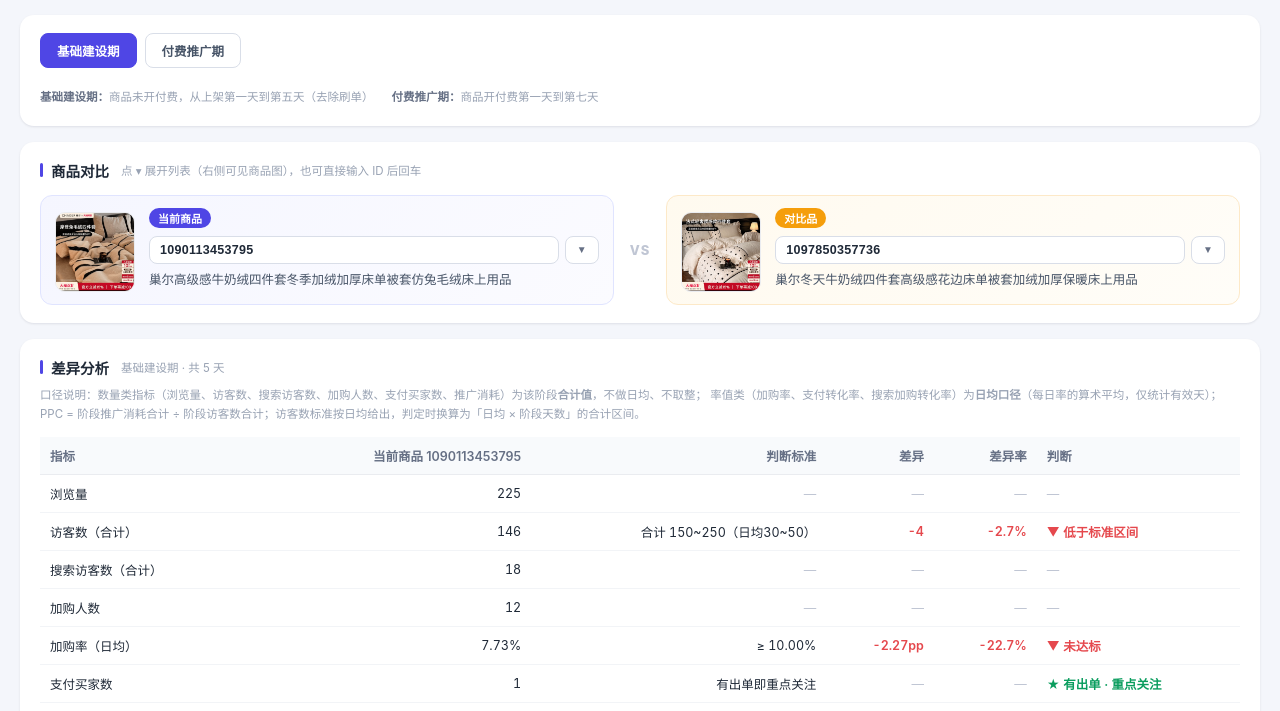
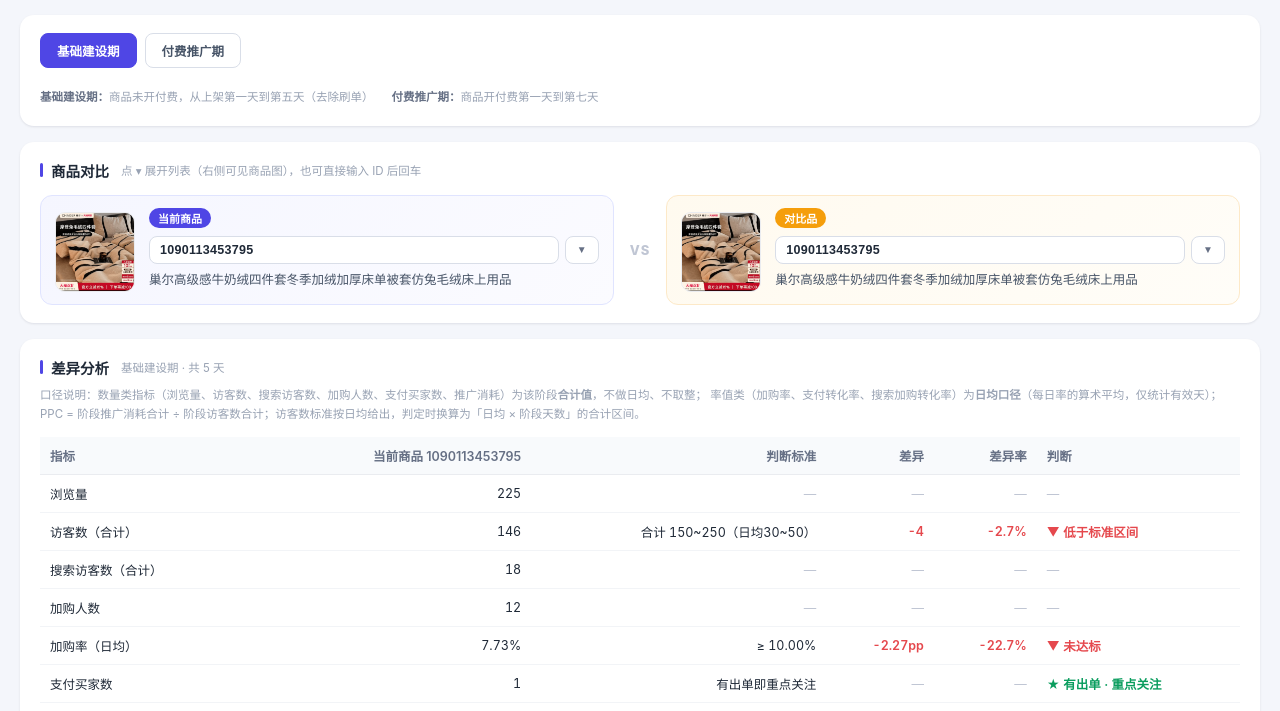
Before and after one commit to Puffbird-boop/myweb, a plain HTML site: page index.html in a window 1280 px wide. Shown: the part 80-791 px from the top of the page. Drawn offline with Linux system fonts and the light colour scheme.

Commit message:
Fix cmpId value and add newline at end of file

```diff
--- a/index.html
+++ b/index.html
@@ -425,7 +425,7 @@ const PRODUCTS = {
 const state = {
   phase: 'base',
   pid: '1090113453795',
-  cmpId: '1097850357736'
+  cmpId: '1090113453795'
 };
 
 /* ==================== 工具函数 ==================== */
```
